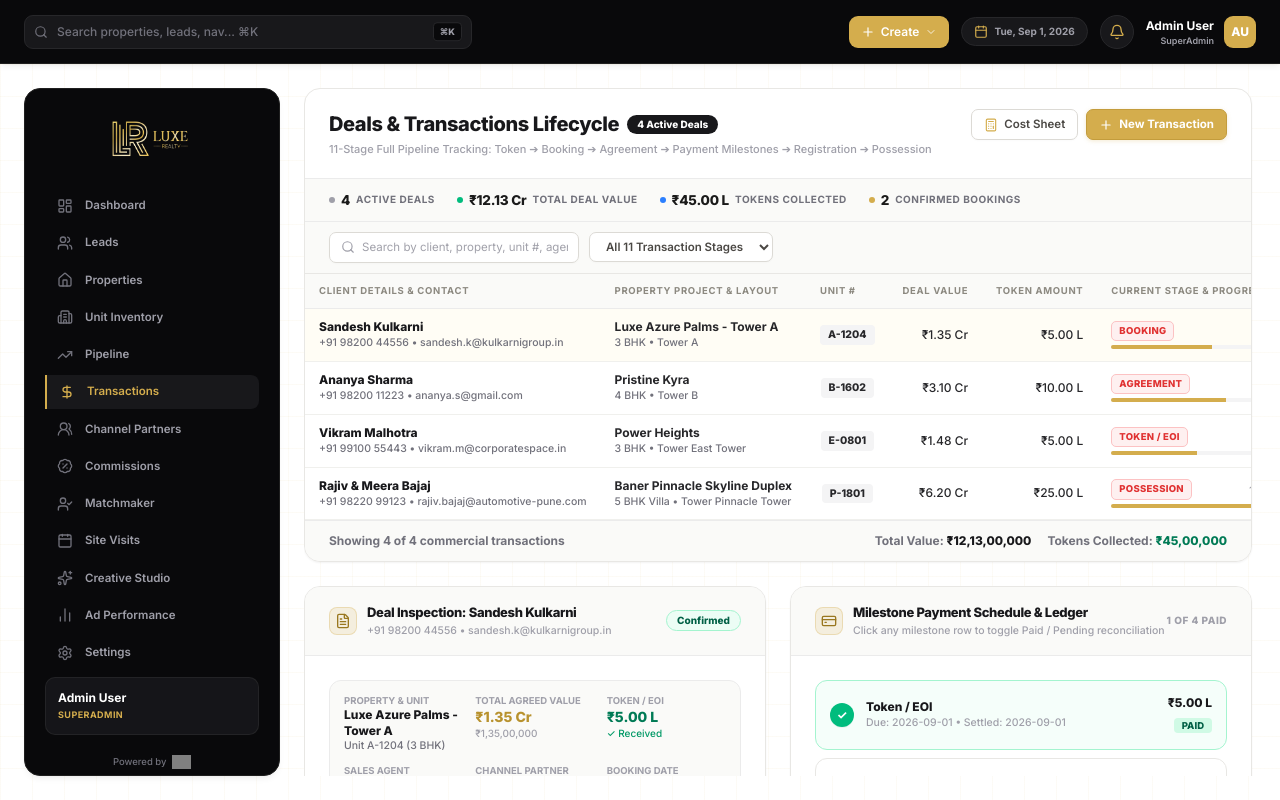
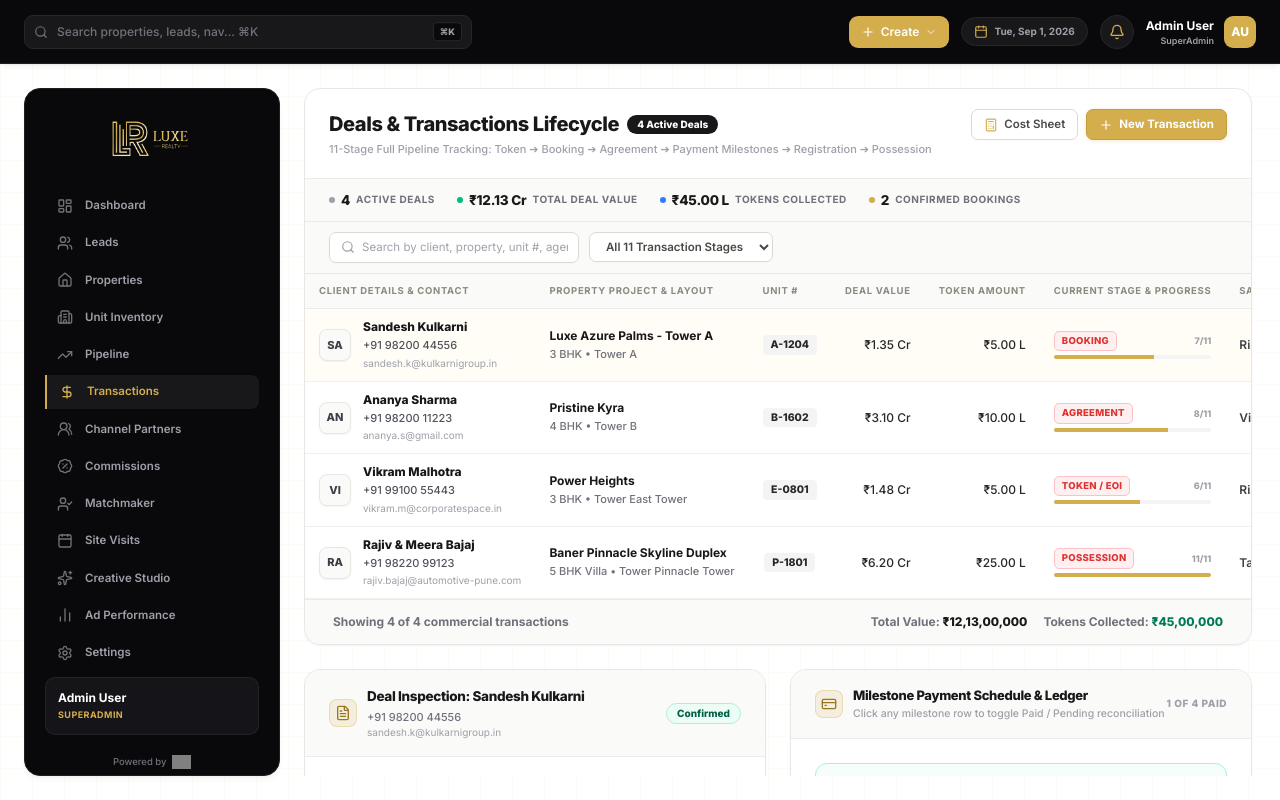
Before and after one commit to abubakarop461-bit/Saas-tool-, a Next.js app: page /transactions in a window 1280 px wide. Built offline with nearby package versions, Linux system fonts and the light colour scheme; grey boxes are pictures that could not be loaded.

Commit message:
style(transactions): stack email below phone number, add client avatar cell, and increase padding/margins for premium spacious layout

```diff
--- a/app/api/ad-spend/route.ts
+++ b/app/api/ad-spend/route.ts
@@ -22,7 +22,7 @@ export async function GET(req: Request) {
 // POST /api/ad-spend
 export async function POST(req: Request) {
   try {
-    const body = await req.json().catch(() => ({}));
+    const body: any = await req.json().catch(() => ({}));
     const { lead_source_id, spend_amount, company_id = 'default_company', property_id, campaign_name, platform } = body;
 
     if (!lead_source_id || typeof lead_source_id !== 'string') {
--- a/app/transactions/page.tsx
+++ b/app/transactions/page.tsx
@@ -254,7 +254,7 @@ export default function TransactionsPage() {
           <table className="dc-table">
             <thead>
               <tr>
-                <th>Client Details & Contact</th>
+                <th className="pl-6">Client Details & Contact</th>
                 <th>Property Project & Layout</th>
                 <th className="text-center">Unit #</th>
                 <th className="text-right">Deal Value</th>
@@ -263,13 +263,13 @@ export default function TransactionsPage() {
                 <th>Sales Agent</th>
                 <th>Channel Partner</th>
                 <th>Booking Status</th>
-                <th style={{ width: '80px' }} className="text-center">Actions</th>
+                <th style={{ width: '90px' }} className="text-center pr-6">Actions</th>
               </tr>
             </thead>
             <tbody>
               {filteredTransactions.length === 0 ? (
                 <tr>
-                  <td colSpan={10} className="px-4 py-12 text-center text-xs font-semibold text-zinc-400">
+                  <td colSpan={10} className="px-6 py-12 text-center text-xs font-semibold text-zinc-400">
                     No transactions match the selected filters
                   </td>
                 </tr>
@@ -280,41 +280,51 @@ export default function TransactionsPage() {
                   return (
                     <tr
                       key={tx.id}
-                      className={`cursor-pointer group hover:bg-[#fafaf7] ${isSelected ? 'bg-[#fffdf5]' : ''}`}
+                      className={`cursor-pointer group hover:bg-[#fafaf7] transition-colors ${isSelected ? 'bg-[#fffdf5]' : ''}`}
                       onClick={() => setSelectedTx(tx)}
                     >
-                      <td>
-                        <div className="flex flex-col">
-                          <span className="font-extrabold text-zinc-900 text-xs group-hover:text-[#b8922e] transition-colors">
-                            {tx.client_name}
-                          </span>
-                          <span className="text-[10.5px] text-zinc-500 font-medium">
-                            {tx.client_phone} {tx.client_email ? `• ${tx.client_email}` : ''}
-                          </span>
+                      <td className="pl-6 py-3.5">
+                        <div className="flex items-center gap-3">
+                          <div className="h-8 w-8 rounded-lg bg-[#fafaf8] border border-[#e8e7e4] text-zinc-700 flex items-center justify-center font-extrabold text-[11px] shrink-0 shadow-xs">
+                            {tx.client_name.slice(0, 2).toUpperCase()}
+                          </div>
+                          <div className="flex flex-col min-w-0">
+                            <span className="font-extrabold text-zinc-900 text-xs group-hover:text-[#b8922e] transition-colors truncate">
+                              {tx.client_name}
+                            </span>
+                            <span className="text-[11px] text-zinc-600 font-medium mt-0.5">
+                              {tx.client_phone}
+                            </span>
+                            {tx.client_email && (
+                              <span className="text-[10px] text-zinc-400 font-normal truncate mt-0.5">
+                                {tx.client_email}
+                              </span>
+                            )}
+                          </div>
                         </div>
                       </td>
-                      <td>
+                      <td className="py-3.5">
                         <div className="flex flex-col">
-                          <span className="font-bold text-zinc-800 text-xs">
+                          <span className="font-bold text-zinc-900 text-xs">
                             {tx.property_title}
                           </span>
-                          <span className="text-[10.5px] text-zinc-500 font-medium">
+                          <span className="text-[11px] text-zinc-500 font-medium mt-0.5">
                             {tx.configuration} • Tower {tx.tower}
                           </span>
                         </div>
                       </td>
-                      <td className="text-center">
+                      <td className="text-center py-3.5">
                         <span className="inline-flex items-center px-2 py-0.5 rounded bg-zinc-100 text-[10.5px] font-extrabold text-zinc-800 uppercase">
                           {tx.unit_number}
                         </span>
                       </td>
-                      <td className="text-right font-black text-zinc-900 text-xs">
+                      <td className="text-right font-black text-zinc-900 text-xs py-3.5">
                         {formatPriceShort(tx.deal_value)}
                       </td>
-                      <td className="text-right font-bold text-emerald-700 text-xs">
+                      <td className="text-right font-bold text-emerald-700 text-xs py-3.5">
                         {formatPriceShort(tx.token_amount)}
                       </td>
-                      <td>
+                      <td className="py-3.5">
                         <div className="flex flex-col gap-1 min-w-[130px]">
                           <div className="flex items-center justify-between">
                             <span className="dc-badge dc-hot">
@@ -332,22 +342,22 @@ export default function TransactionsPage() {
                           </div>
                         </div>
                       </td>
-                      <td>
+                      <td className="py-3.5">
                         <span className="text-xs text-zinc-700 font-semibold truncate block max-w-[120px]">
                           {tx.sales_agent}
                         </span>
                       </td>
-                      <td>
+                      <td className="py-3.5">
                         <span className="text-xs text-zinc-700 font-semibold truncate block max-w-[120px]">
                           {tx.channel_partner}
                         </span>
                       </td>
-                      <td>
+                      <td className="py-3.5">
                         <span className="inline-flex items-center px-2 py-0.5 rounded-full bg-emerald-50 border border-emerald-200 text-emerald-800 text-[10px] font-extrabold">
                           {tx.booking_status}
                         </span>
                       </td>
-                      <td className="text-center" onClick={(e) => e.stopPropagation()}>
+                      <td className="text-center py-3.5 pr-6" onClick={(e) => e.stopPropagation()}>
                         <button
                           type="button"
                           onClick={() => setSelectedTx(tx)}
@@ -365,7 +375,7 @@ export default function TransactionsPage() {
         </div>
 
         {/* Footer Summary */}
-        <div className="px-6 py-3 bg-[#fafaf8] border-t border-[#ebebeb] flex flex-wrap items-center justify-between gap-4 text-xs font-bold text-zinc-500">
+        <div className="px-7 py-3.5 bg-[#fafaf8] border-t border-[#ebebeb] flex flex-wrap items-center justify-between gap-4 text-xs font-bold text-zinc-500">
           <span>Showing {filteredTransactions.length} of {transactions.length} commercial transactions</span>
           <div className="flex items-center gap-4">
             <span>Total Value: <strong className="text-zinc-900">{formatCurrency(totalPipelineValue)}</strong></span>
@@ -390,12 +400,15 @@ export default function TransactionsPage() {
                   <FileText className="h-4 w-4" />
                 </div>
                 <div>
-                  <h3 className="text-[13px] font-extrabold text-zinc-900 tracking-tight">
+                  <h3 className="text-[13.5px] font-extrabold text-zinc-900 tracking-tight">
                     Deal Inspection: {selectedTx.client_name}
                   </h3>
-                  <p className="text-[10.5px] text-zinc-400 font-medium">
-                    {selectedTx.client_phone} • {selectedTx.client_email || 'No email registered'}
-                  </p>
+                  <div className="flex flex-col text-[11px] text-zinc-500 font-medium mt-0.5">
+                    <span>{selectedTx.client_phone}</span>
+                    {selectedTx.client_email && (
+                      <span className="text-zinc-400 font-normal text-[10px]">{selectedTx.client_email}</span>
+                    )}
+                  </div>
                 </div>
               </div>
 
--- a/src/lib/adSpend.ts
+++ b/src/lib/adSpend.ts
@@ -52,7 +52,7 @@ export async function fetchAdSpendMap(companyId: string = 'default_company'): Pr
   try {
     const res = await fetch(`/api/ad-spend?company_id=${encodeURIComponent(companyId)}`);
     if (res.ok) {
-      const data = await res.json();
+      const data: any = await res.json();
       if (data && Array.isArray(data.records)) {
         data.records.forEach((r: AdSpendRecord) => {
           if (r.lead_source_id) {
```
